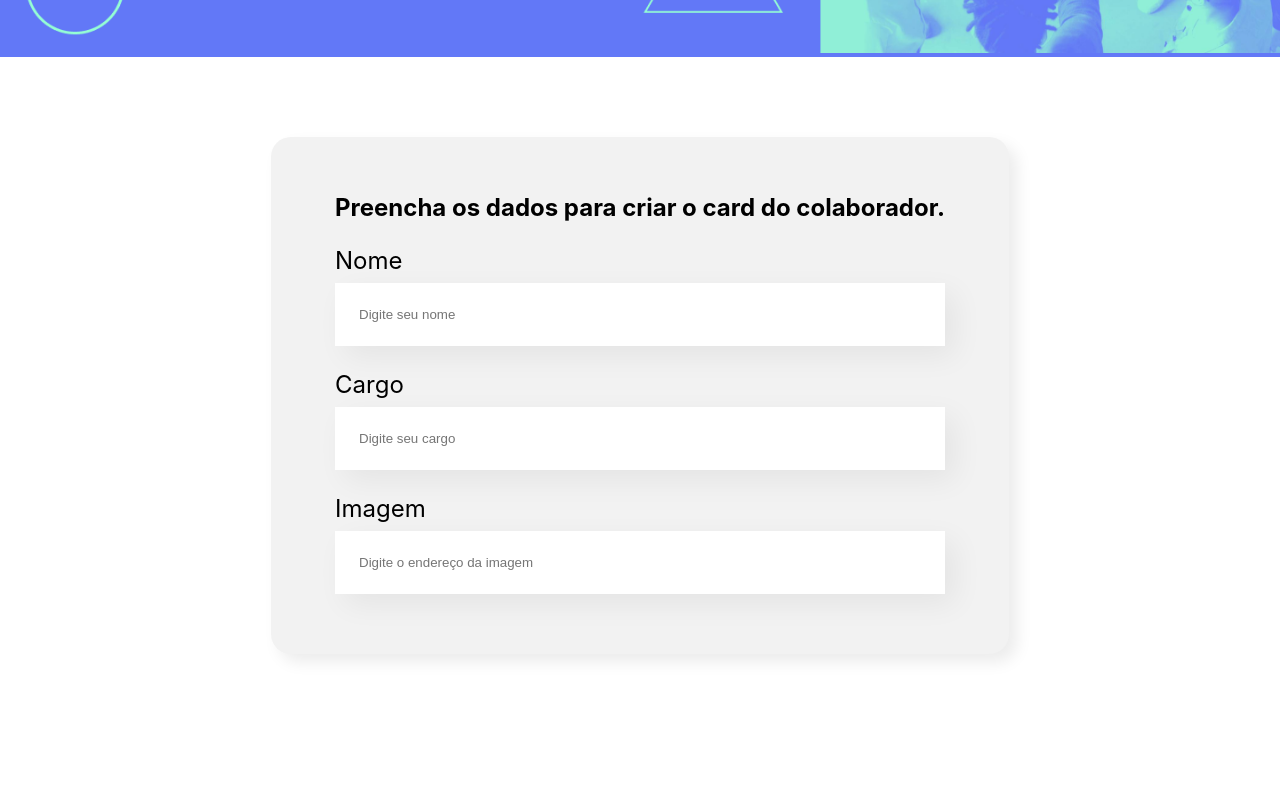
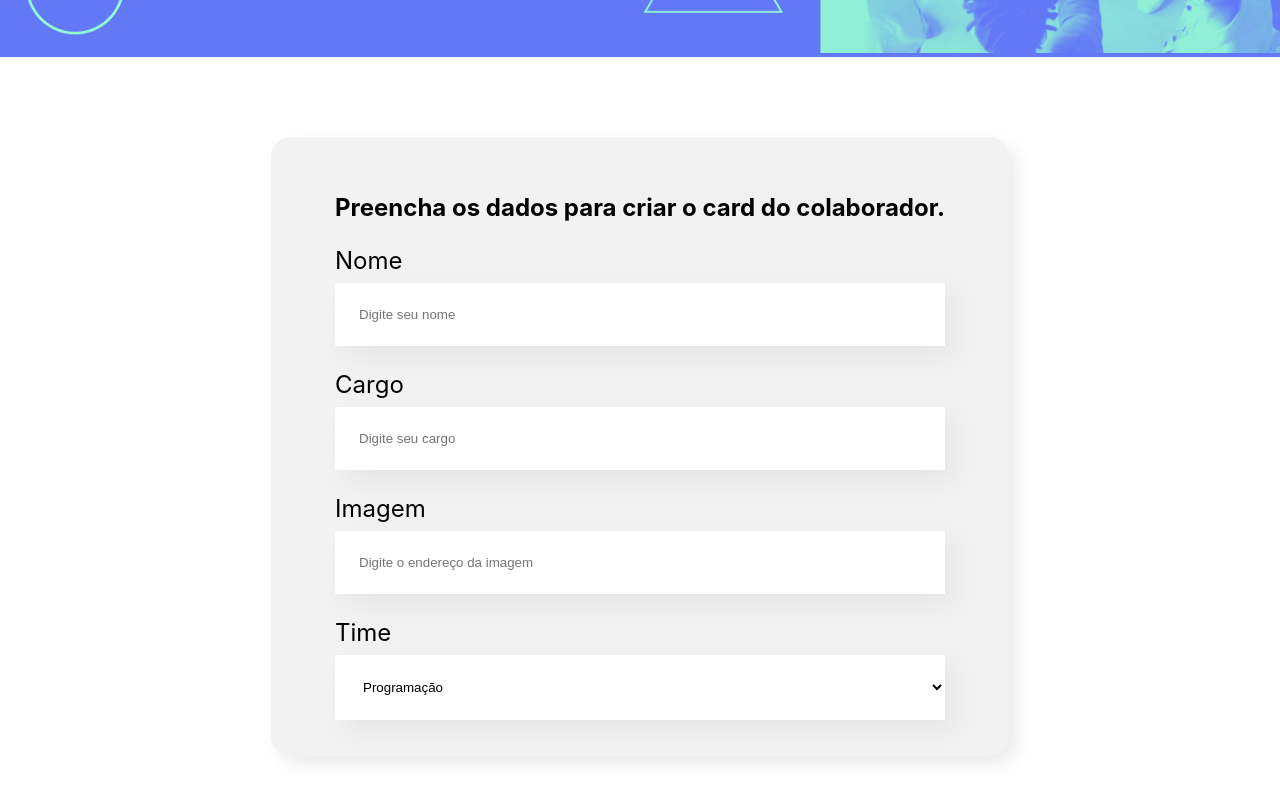
Before and after one commit to klebsonmateus/alura-organo, a JavaScript app: page / in a window 1280 px wide. Shown: the part 441-1241 px from the top of the page. Before the commit the page ends 1175 px from the top, so only its background shows below. Built offline with nearby package versions, Linux system fonts and the light colour scheme; the HTML template or start-up script is replaced by a standard one.

Commit message:
Criar lista de times

```diff
--- a/src/componentes/Formulario/index.js
+++ b/src/componentes/Formulario/index.js
@@ -1,6 +1,21 @@
 import CampoTexto from '../CampoTexto'
+import ListaSuspensa from '../ListaSuspensa'
 import './Formulario.css'
 const Formulario = () => {
+
+
+    const times = [
+        'Programação',
+        'Front-End',
+        'Data Science',
+        'Devops',
+        'UX e Design',
+        'Mobile',
+        'Inovação e Gestão'
+    ]
+
+
+
     return (
         <section className='formulario'>
             <form>
@@ -8,6 +23,7 @@
                 <CampoTexto label="Nome" placeholder="Digite seu nome" />
                 <CampoTexto label="Cargo" placeholder="Digite seu cargo" />
                 <CampoTexto label="Imagem" placeholder="Digite o endereço da imagem" />
+                <ListaSuspensa label="Time" itens={times}/>
             </form>
         </section>
     )
--- /dev/null
+++ b/src/componentes/ListaSuspensa/ListaSuspensa.css
@@ -0,0 +1,18 @@
+.lista-suspensa{
+
+}
+
+.lista-suspensa label{
+    display: block;
+    margin-bottom: 8px;
+    font-size: 24px;
+}
+
+.lista-suspensa select{
+    background-color: #FFF;
+    box-shadow: 10px 10px 30px rgba(0,0,0,0.06);
+    width: 100%;
+    border: none;
+    padding: 24px;
+    box-sizing: border-box;
+}
--- /dev/null
+++ b/src/componentes/ListaSuspensa/index.js
@@ -0,0 +1,18 @@
+import './ListaSuspensa.css'
+
+const ListaSuspensa = (props) => {
+    console.log(props.itens)
+    return (
+        <div className='lista-suspensa'>
+            <label>{props.label}</label>
+            <select>
+                {props.itens.map(item => {
+                return <option key={item}>{item}</option>
+                })}
+            </select>
+        </div>
+
+    )
+}
+
+export default ListaSuspensa
```
